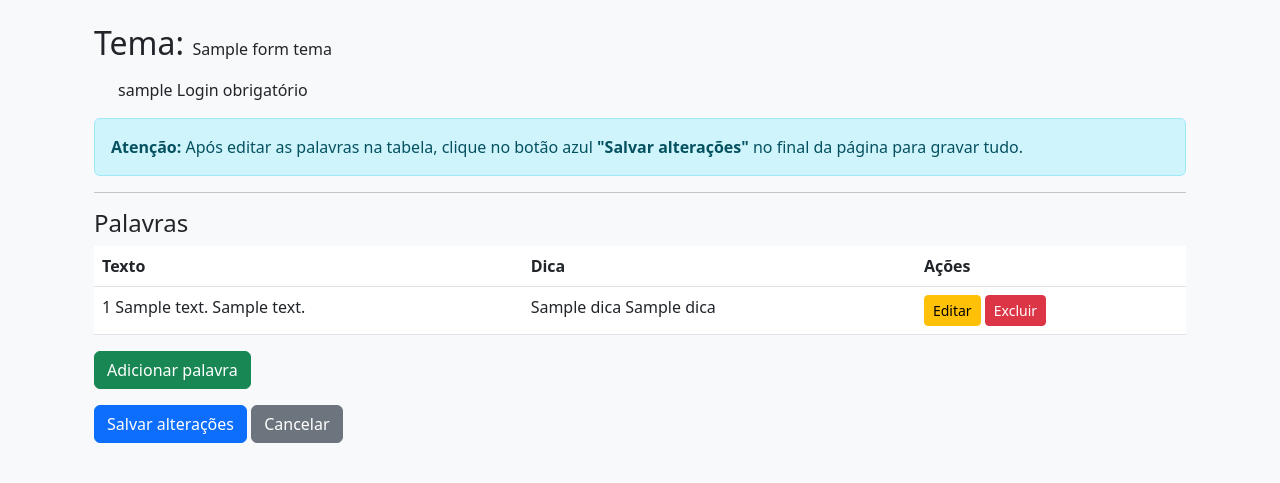
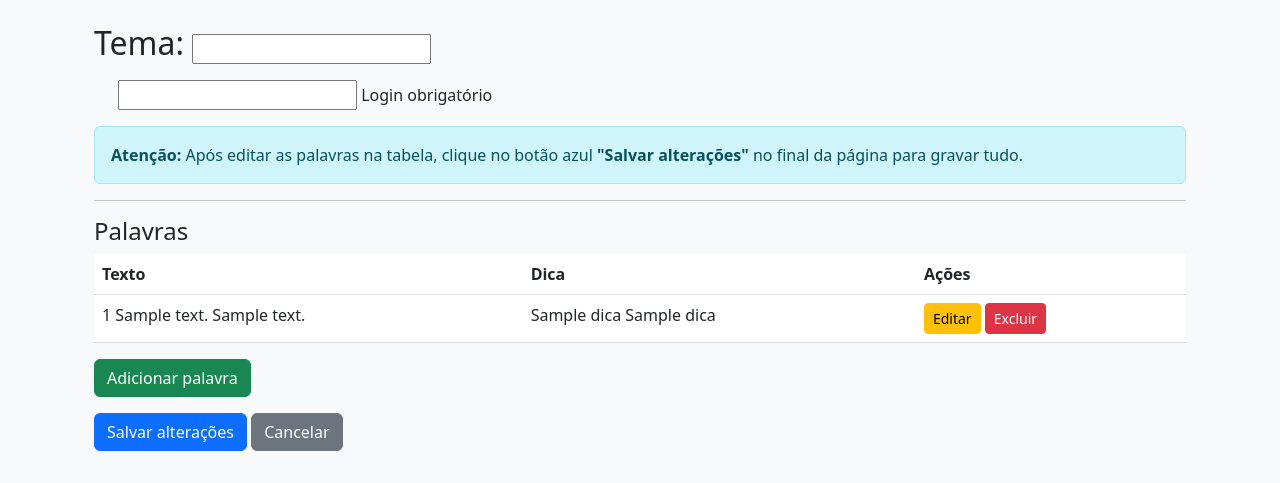
Before and after one commit to mylenosa/jogo_da_forca, a Django app: template forca/templates/forca/editar.html in a window 1280 px wide. Shown: the part 56-539 px from the top of the page. Run offline with Django 5.2, Linux system fonts and the light colour scheme; the template is opened without the code that fills it: most values are stand-ins (such as "Sample title", 1, 10 or a date in 2020); form fields are guessed from the names that the template uses; some libraries are stand-ins or nearby versions.

Commit message:
update editar.html

```diff
--- a/forca/templates/forca/editar.html
+++ b/forca/templates/forca/editar.html
@@ -7,18 +7,22 @@
 
     <div class="mb-3">
       <h2 class="d-inline">
-        <label for="{{ form_tema.nome.id_for_label }}">Tema:</label>
+        {# AQUI ESTÁ A CORREÇÃO #}
+        <label for="{{ form.nome.id_for_label }}">Tema:</label>
       </h2>
-      {{ form_tema.nome }}
+      {# E AQUI #}
+      {{ form.nome }}
     </div>
 
     <div class="form-check mb-3">
-        {{ form_tema.login_obrigatorio }}
-        <label class="form-check-label" for="{{ form_tema.login_obrigatorio.id_for_label }}">
+        {# E AQUI TAMBÉM #}
+        {{ form.login_obrigatorio }}
+        <label class="form-check-label" for="{{ form.login_obrigatorio.id_for_label }}">
             Login obrigatório
         </label>
     </div>
 
+    {# O resto do ficheiro continua exatamente igual... #}
     <div class="alert alert-info">
       <strong>Atenção:</strong> Após editar as palavras na tabela, clique no botão azul <strong>"Salvar alterações"</strong> no final da página para gravar tudo.
     </div>
```
